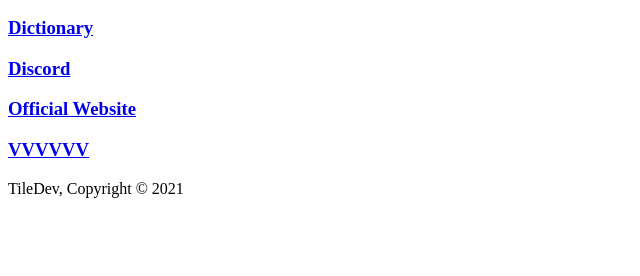
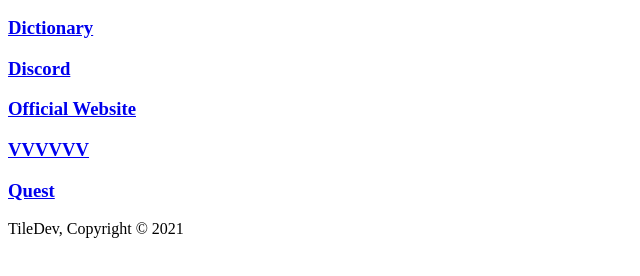
Before and after one commit to Paragonii/paragonii.github.io, a plain HTML site: page index.html in a window 1280 px wide. Shown: the part 110-386 px from the top of the page, without its empty margins (0-640 px from the left). Drawn offline with Linux system fonts and the light colour scheme.

Commit message:
Update index.html

```diff
--- a/index.html
+++ b/index.html
@@ -40,6 +40,9 @@
         <div class="box">
          <a href="https://tiledev.github.io/VVVVVV-Online/">
           <h3>VVVVVV</h3>
+         <div class="box">
+         <a href="https://www.questsearch.tk/">
+          <h3>Quest</h3>
           </a>
         </div>
         </div>
```
